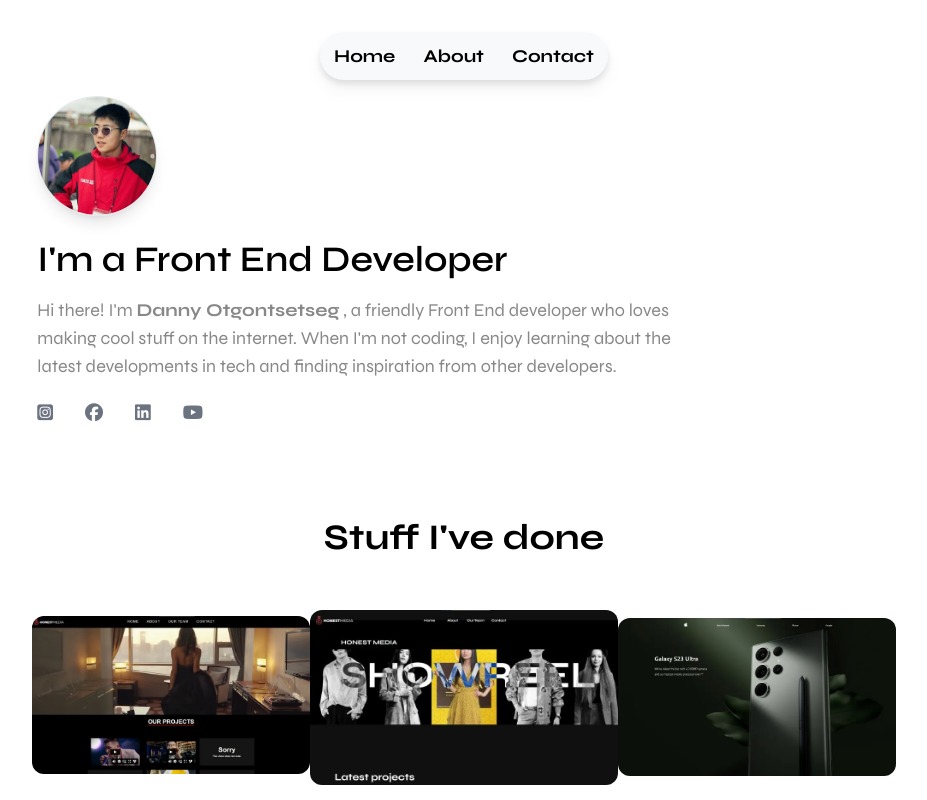
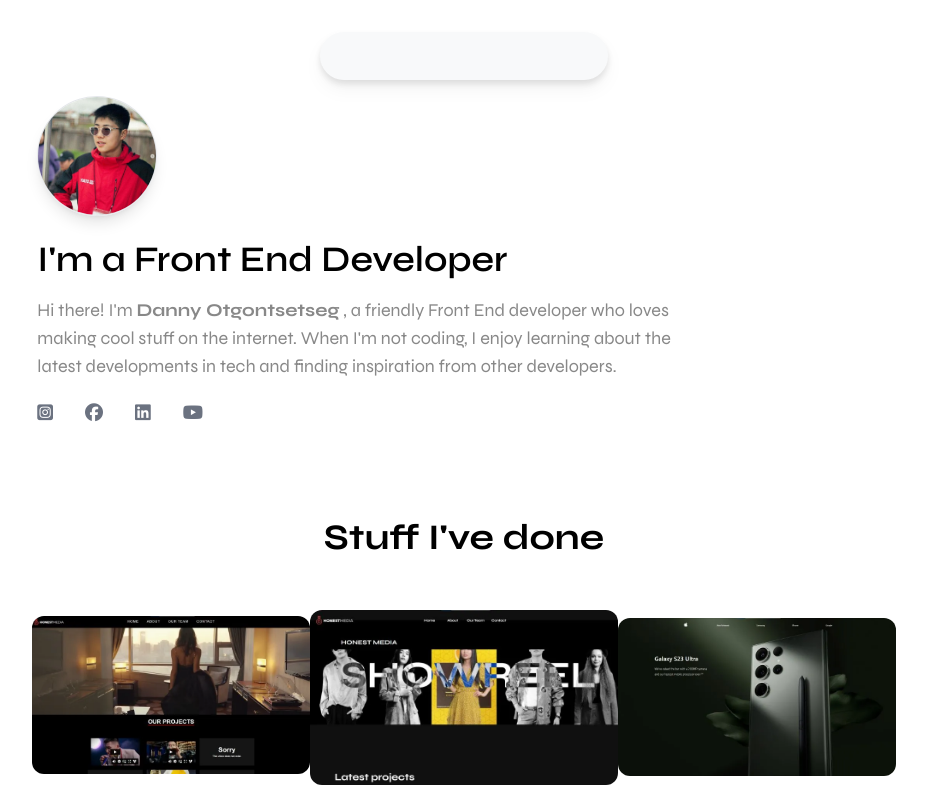
Before and after one commit to dnii0412/danny-portfolio, a React (Vite) app: page / in a window 1280 px wide. Shown: the top 800 px of the page, without its empty margins (176-1103 px from the left). Built offline with nearby package versions, Linux system fonts and the light colour scheme.

Commit message:
added navbar actions but it doesn't work

```diff
--- a/src/components/Navbar.jsx
+++ b/src/components/Navbar.jsx
@@ -1,38 +1,27 @@
 import React from 'react';
-// import { Link } from "react-router-dom";
-import '../index.css'
-// import Hero from '../components/Hero'
-// import Stuff from '../components/Stuffs'
-// import Experience from '../components/Experience'
-// import Skills from '../components/Skill'
-// import Contact from '../components/Contact'
+import { Link } from "react-router-dom";
+import '../index.css';
+
 const Navbar = () => {
-  // function cackProjects(){
-  //   location.href("")
-  // }
-
   return (
     <>
       <header className='top-8 w-full fixed h-12 flex items-center justify-center sm-280:opacity-0 sm-280:-z-40 md:opacity-100 md:z-40'>
         <nav className='w-72 bg-white flex items-center justify-center h-full rounded-full drop-shadow-lg font-bold'>
           <ul className='border-borderColor flex w-full justify-around text-black text-lg z-50 relative'>
-            <li className='transition du`ration-200 hover:text-brown cursor-pointer' aria-label="Projects">
-            {/* <Link to="/">Home</Link> */}
-            Home
+            <li className='transition duration-200 hover:text-brown cursor-pointer' aria-label="Home">
+              {/* <Link to="/">Home</Link> */}
             </li>
-            <li className='transition duration-200 hover:text-brown cursor-pointer' aria-label="Skills">
-              {/* <Link to="/Stuff">Stuffs</Link> */}
-              About
+            <li className='transition duration-200 hover:text-brown cursor-pointer' aria-label="About">
+              {/* <Link to="/about">About</Link> */}
             </li>
             <li className='transition duration-200 hover:text-brown cursor-pointer' aria-label="Contact">
-              {/* <Link to="/Stuff">Skills</Link> */}
-              Contact
+              {/* <Link to="/contact">Contact</Link> */}
             </li>
           </ul>
         </nav>
       </header>
     </>
-  )
+  );
 }
 
 export default Navbar;
```
Also changed, not shown: header.jsx (added, +21 -0 lines).
